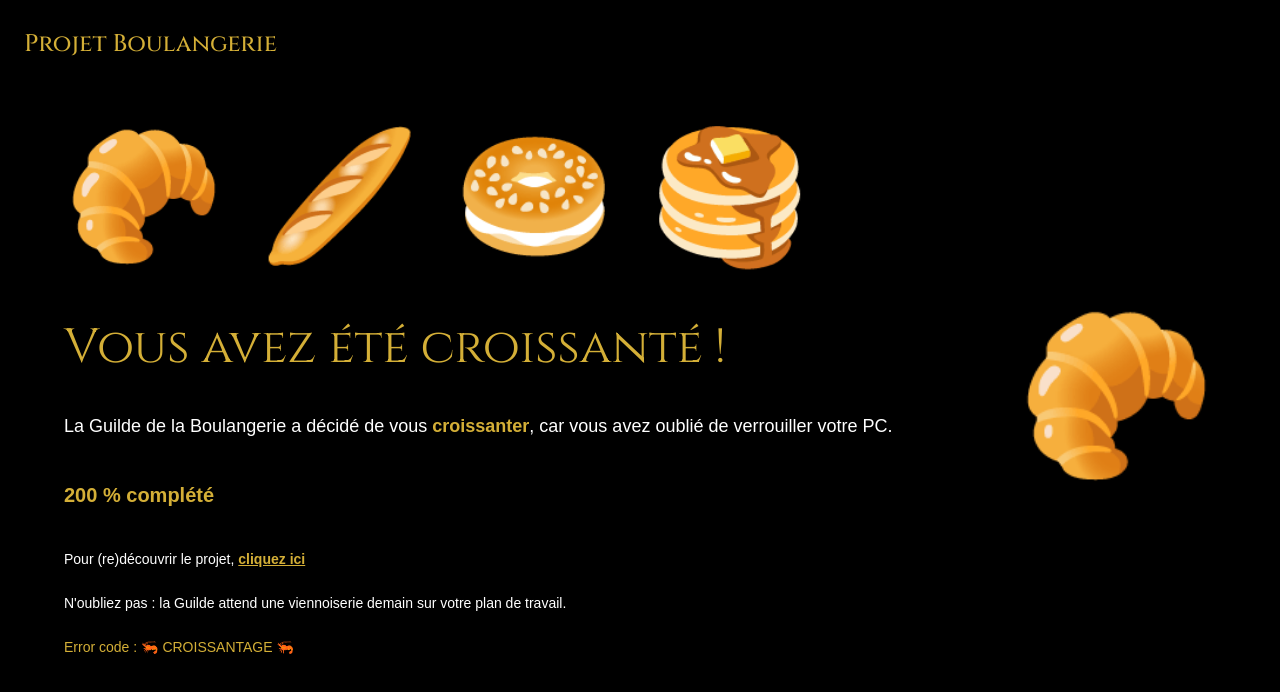
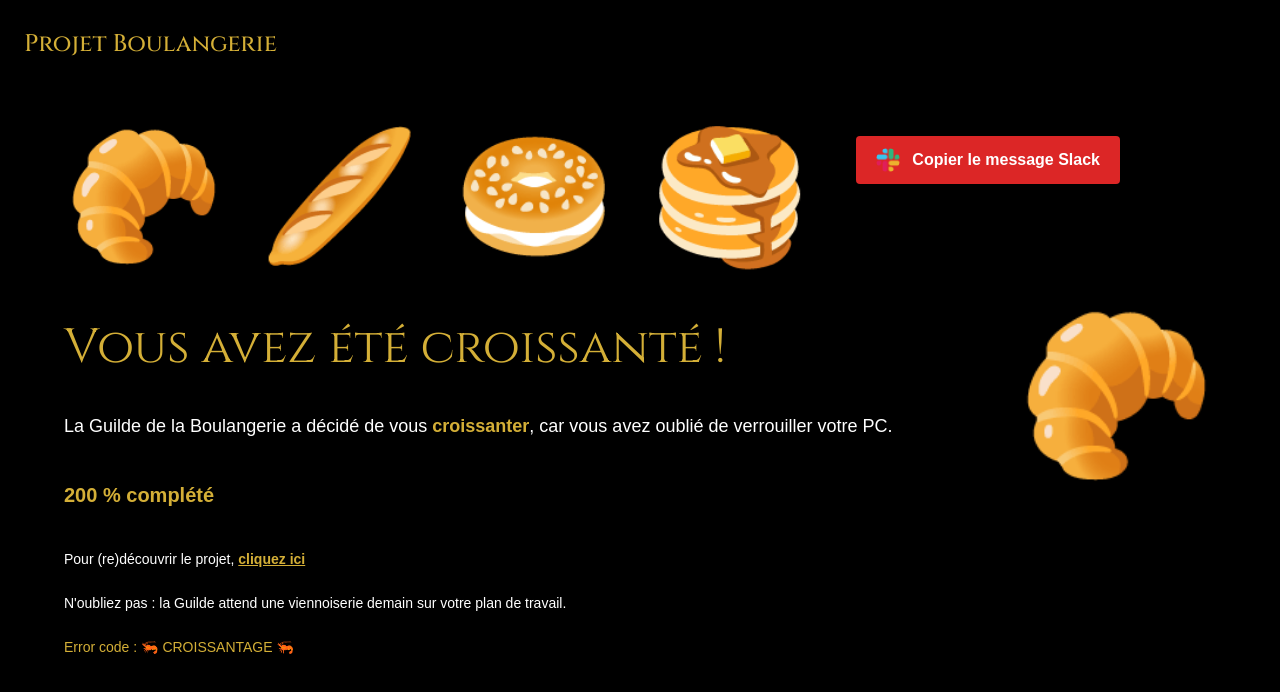
Before and after one commit to projet-boulangerie-org/projet-boulangerie, a Next.js app: page /croissant in a window 1280 px wide. Shown: the top 692 px of the page. Built offline with nearby package versions, Linux system fonts and the light colour scheme.

Commit message:
add modif on croissant page for the button

```diff
--- a/app/croissant/page.tsx
+++ b/app/croissant/page.tsx
@@ -1,8 +1,8 @@
-// app/croissant/page.tsx
-
 import React from 'react';
 import { Header } from '@/components/Header';
 import DarkModeInitializer from '@/components/DarkModeInitializer';
+import CopyMessage from '@/components/SlackMessage'; // chemin correct vers ton fichier
+
 
 export const metadata = {
   title: '🥐 Croissanté ! 🥐',
@@ -16,7 +16,7 @@ export default function CroissantPage() {
         <Header title="Projet Boulangerie" />
       </div>
       <main className="mt-10 w-full h-full bg-black flex flex-col lg:flex-row items-start lg:items-center justify-start px-0">
-        {/* Colonne texte */}
+        <CopyMessage />
         <div className="flex-1 w-full text-left px-8 lg:px-16">
           {/* Ligne de viennoiseries */}
           <div className="text-[6rem] lg:text-[8rem] text-boulange-gold space-x-2">
--- a/app/page.tsx
+++ b/app/page.tsx
@@ -18,7 +18,11 @@ export default function Home() {
           <ul className="flex flex-row gap-4">
             <li><a href="#equipe" className="nav-button text-base">Équipe</a></li>
             <li><a href="/game" className="nav-button text-base">Play</a></li>
-            <li><Link href="/croissant" target="_blank" rel="noopener noreferrer"><button className="nav-button text-base text-white">Croissanter</button></Link></li>
+            <li>
+              <Link href="/croissant" target="_blank" rel="noopener noreferrer">
+                <button className="nav-button text-base text-white">Croissanter</button>
+              </Link>
+            </li>
           </ul>
         </div>
       </nav>
```
